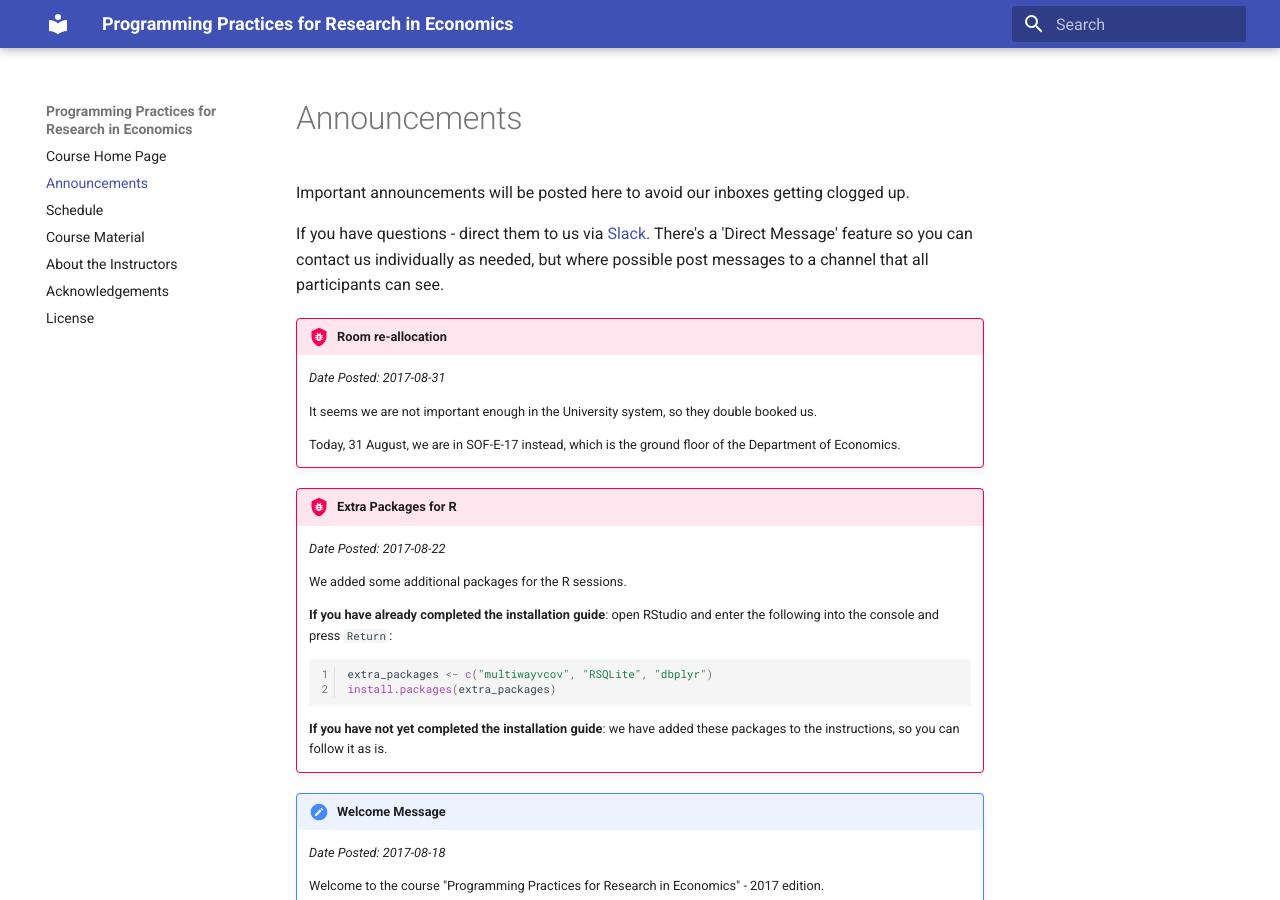
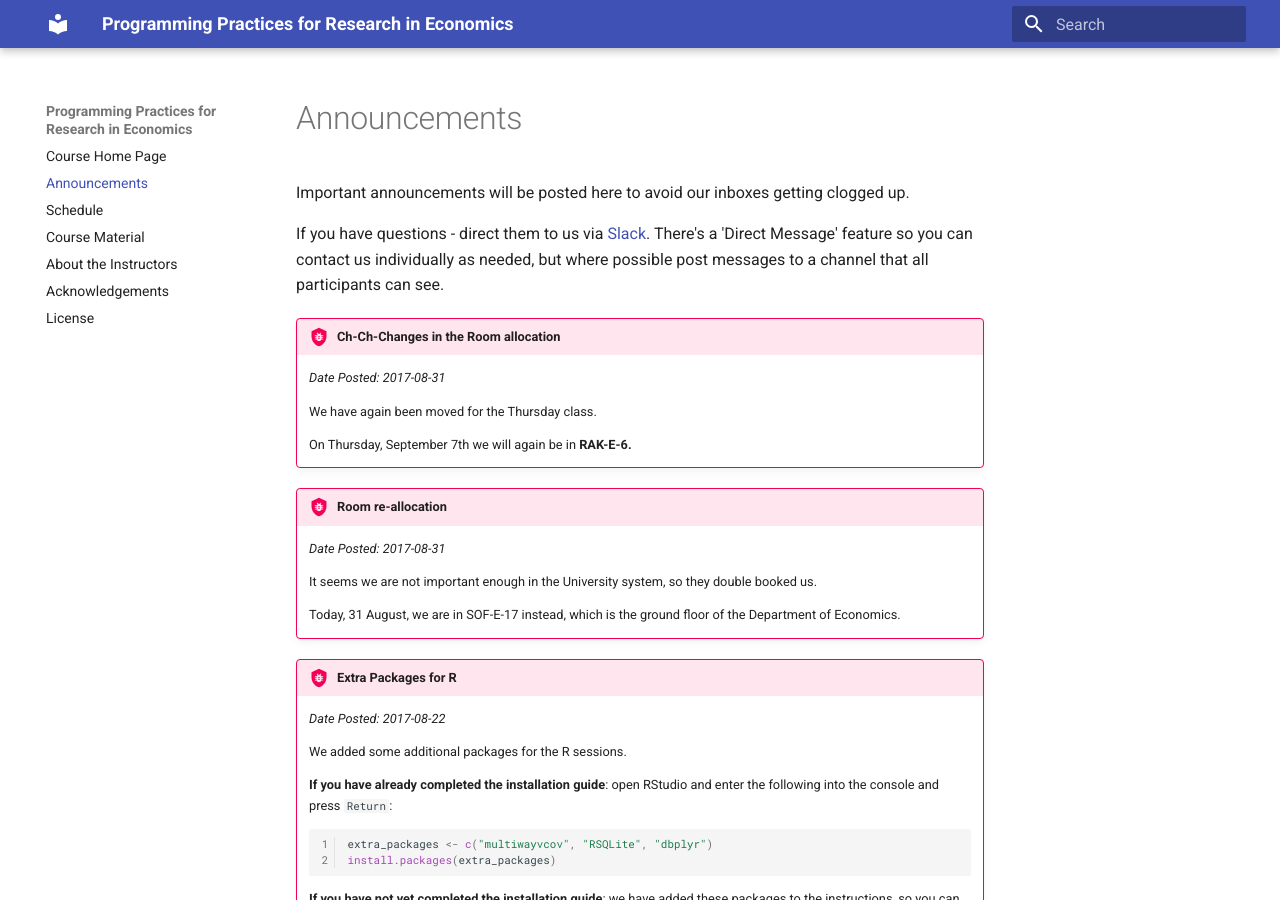
Before and after one commit to tisem-digital-marketing/2021-smwa, an MkDocs documentation site: the page built from docs/announcements.md, in a window 1280 px wide and 900 px high. Built offline with MkDocs 1.6.1 and Material for MkDocs 9.7.7, drawn with Linux system fonts in a browser that asks for light colours; old or Windows-style settings are respelled for this version of MkDocs.

Commit message:
room allocation changes

```diff
--- a/docs/announcements.md
+++ b/docs/announcements.md
@@ -3,6 +3,13 @@
 Important announcements will be posted here to avoid our inboxes getting clogged up.
 
 If you have questions - direct them to us via [Slack](https://pp4rs.slack.com). There's a 'Direct Message' feature so you can contact us individually as needed, but where possible post messages to a channel that all participants can see.
+
+!!! bug "Ch-Ch-Changes in the Room allocation"
+    *Date Posted: 2017-08-31*
+
+    We have again been moved for the Thursday class.
+
+    On Thursday, September 7th we will again be in **RAK-E-6.**
 
 !!! bug "Room re-allocation"
     *Date Posted: 2017-08-31*
```
Also changed, not shown: docs/schedule.md (+2 -2 lines).
